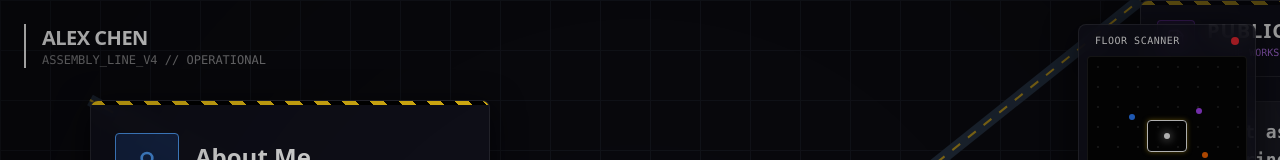
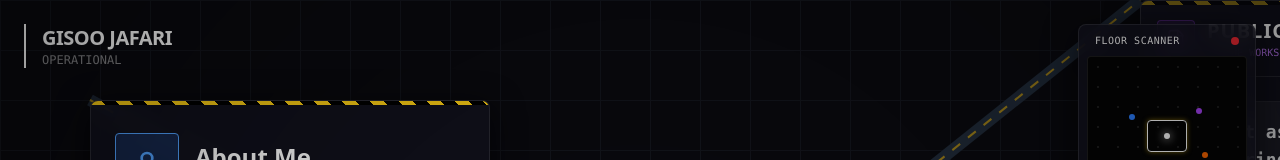
Before and after one commit to jgisoo/portfolio_SWE, a React (Vite) app: page / in a window 1280 px wide. Shown: the top 160 px of the page. Built offline with nearby package versions, Linux system fonts and the light colour scheme.

Commit message:
Rebuild production and update dist

```diff
--- a/App.tsx
+++ b/App.tsx
@@ -68,8 +68,8 @@ function App() {
 
       {/* Top Left Branding */}
       <div className="fixed top-6 left-6 z-40 pointer-events-none border-l-2 border-factory-cyan pl-4">
-        <h2 className="text-xl font-bold tracking-tight uppercase">Alex Chen</h2>
-        <p className="text-xs text-white/50 font-mono">ASSEMBLY_LINE_V4 // <span className="text-factory-cyan">OPERATIONAL</span></p>
+        <h2 className="text-xl font-bold tracking-tight uppercase">Gisoo Jafari</h2>
+        <p className="text-xs text-white/50 font-mono"> <span className="text-factory-cyan">OPERATIONAL</span></p>
       </div>
     </div>
   );
--- a/constants.ts
+++ b/constants.ts
@@ -42,18 +42,18 @@ export const PORTFOLIO_NODES: NodeData[] = [
         tags: ["React", "WebSockets", "Python", "LangChain"],
         image: "https://picsum.photos/400/200?random=1"
       },
-      {
-        title: "Rust-Tensor",
-        description: "A bare-metal tensor library written in Rust for educational purposes.",
-        tags: ["Rust", "CUDA", "Math"],
-        image: "https://picsum.photos/400/200?random=2"
-      },
-      {
-        title: "Semantic Search Engine",
-        description: "Vector database implementation from scratch using HNSW index.",
-        tags: ["C++", "Python", "Docker"],
-        image: "https://picsum.photos/400/200?random=3"
-      }
+      // {
+      //   title: "Rust-Tensor",
+      //   description: "A bare-metal tensor library written in Rust for educational purposes.",
+      //   tags: ["Rust", "CUDA", "Math"],
+      //   image: "https://picsum.photos/400/200?random=2"
+      // },
+      // {
+      //   title: "Semantic Search Engine",
+      //   description: "Vector database implementation from scratch using HNSW index.",
+      //   tags: ["C++", "Python", "Docker"],
+      //   image: "https://picsum.photos/400/200?random=3"
+      // }
     ]
   },
   {
```
